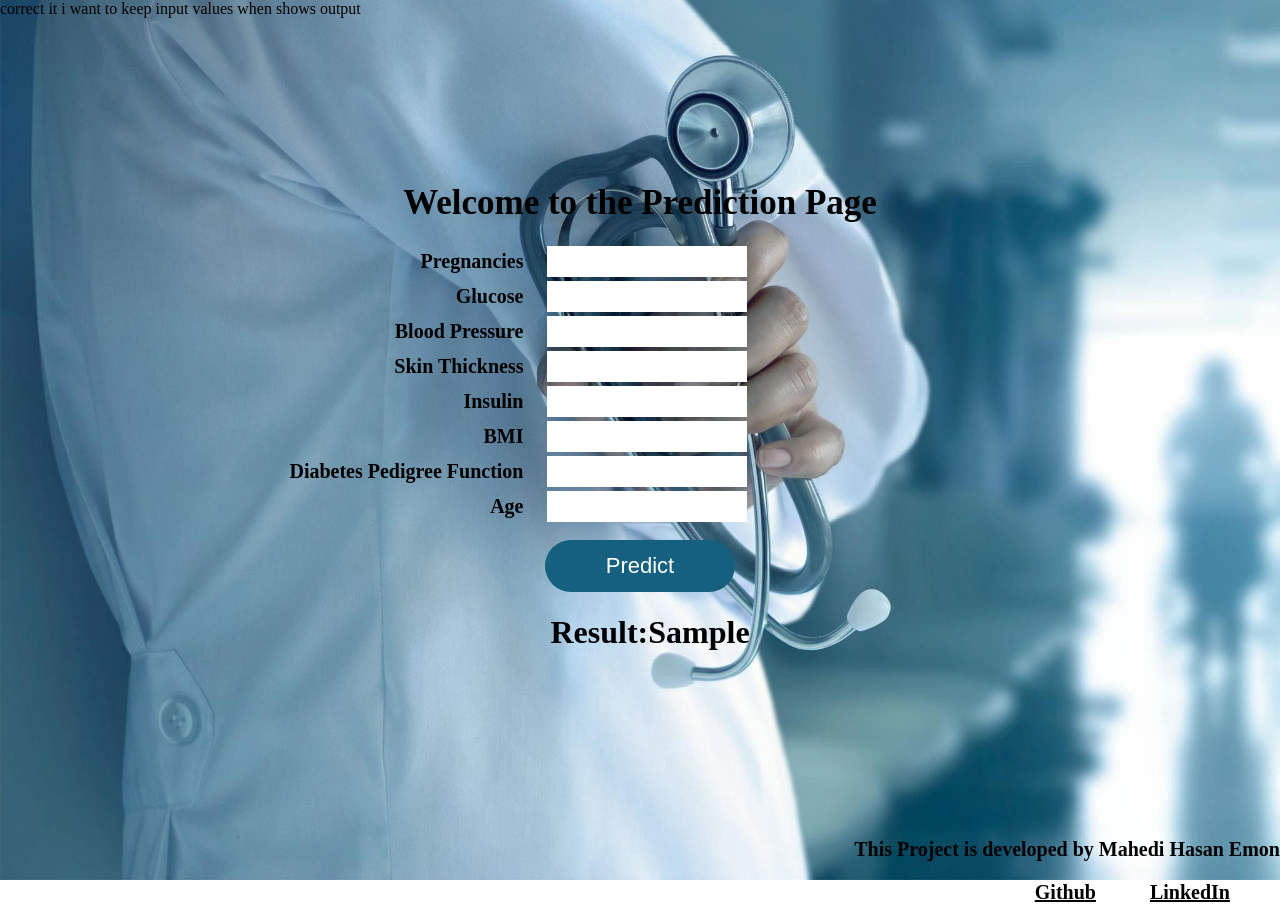
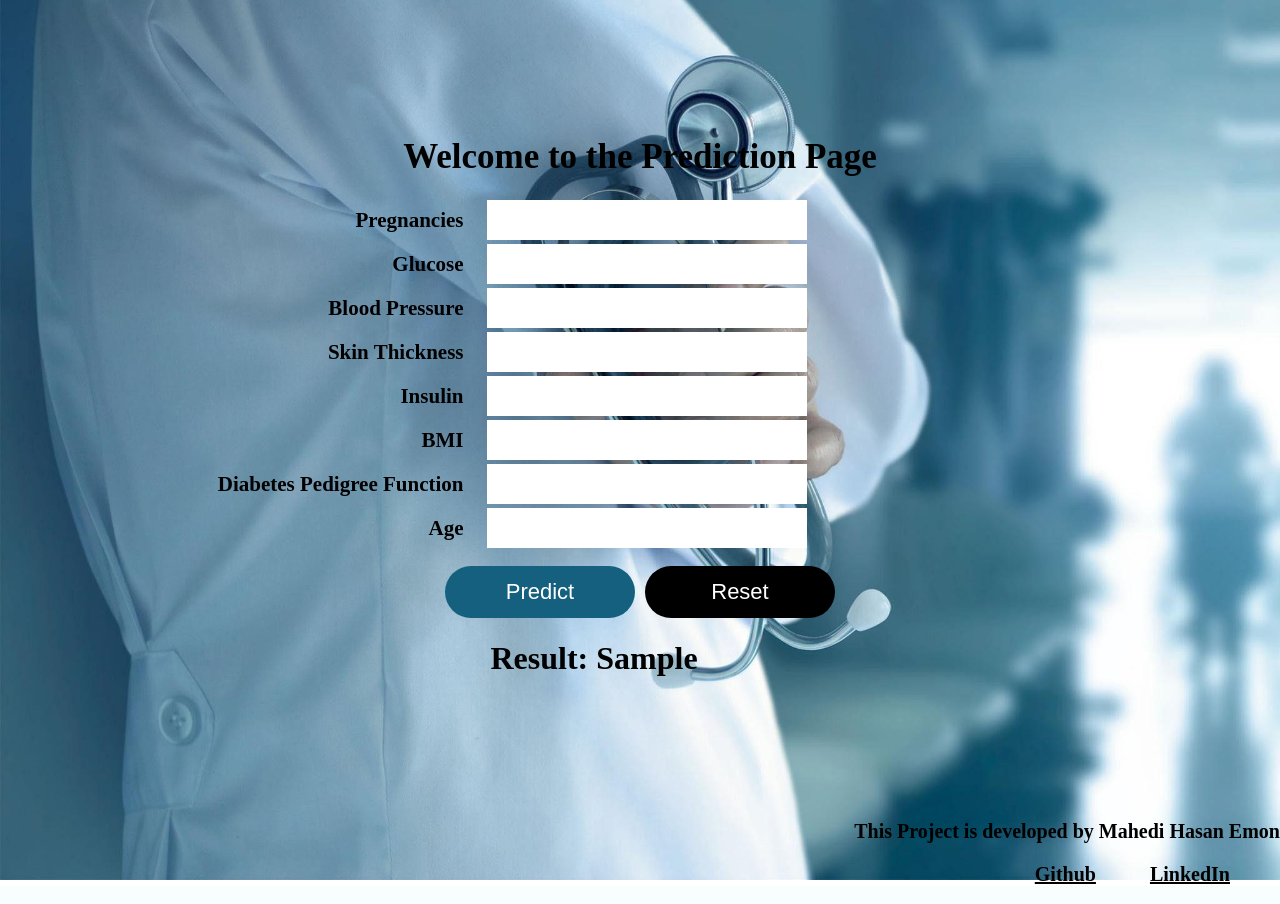
Before and after one commit to mahedi195/Diabetes-Predictionn, a Django app: template templates/predict.html in a window 1280 px wide. Run offline with Django 5.2, Linux system fonts and the light colour scheme; the template is opened without the code that fills it: most values are stand-ins (such as "Sample title", 1, 10 or a date in 2020).

Commit message:
some changes in prediction pages are done

```diff
--- a/templates/predict.html
+++ b/templates/predict.html
@@ -1,7 +1,3 @@
-correct it
-i want to keep input values when shows output
-
-
 {% load static %}
 
 <!DOCTYPE html>
@@ -46,14 +42,15 @@ i want to keep input values when shows output
             padding-right: 20px;
             width: 250px;
             font-weight: bold;
-            font-size: 20px;
+            font-size:21px;
         }
 
         input {
-            width: 200px;
-            padding: 8px;
+            width: 300px;
+            padding: 10px;
             border: none;
             outline: none;
+            font-size:17px;
         }
 
         .sub {
@@ -118,70 +115,82 @@ i want to keep input values when shows output
 
         <p class="title">Welcome to the Prediction Page</p>
 
-        <form action="result">
-            <div class="form-box">
-
-                <table>
-
-
-                    <tr>
-                        <td class="label">Pregnancies</td>
-                        <td><input type="text" name="n1"></td>
-                    </tr>
-
-                    <tr>
-                        <td class="label">Glucose</td>
-                        <td><input type="text" name="n2"></td>
-                    </tr>
-
-                    <tr>
-                        <td class="label">Blood Pressure</td>
-                        <td><input type="text" name="n3" ></td>
-                    </tr>
-
-                    <tr>
-                        <td class="label">Skin Thickness</td>
-                        <td><input type="text" name="n4"  ></td>
-                    </tr>
-
-                    <tr>
-                        <td class="label">Insulin</td>
-                        <td><input type="text" name="n5" ></td>
-                    </tr>
-
-                    <tr>
-                        <td class="label">BMI</td>
-                        <td><input type="text" name="n6" ></td>
-                    </tr>
-
-                    <tr>
-                        <td class="label">Diabetes Pedigree Function</td>
-                        <td><input type="text" name="n7"></td>
-                    </tr>
-
-                    <tr>
-                        <td class="label">Age</td>
-
-                        <td><input type="text"  name="n8" ></td>
-                    </tr>
 
 
 
 
 
+        <form action="result" method="get">
+            <div class="form-box">
+
+                <table>
+
+                    <tr>
+                        <td class="label">Pregnancies</td>
+                        <td><input type="number" name="n1" value="{{n1}}" required></td>
+                    </tr>
+
+                    <tr>
+                        <td class="label">Glucose</td>
+                        <td><input type="number" name="n2" value="{{n2}}" required></td>
+                    </tr>
+
+                    <tr>
+                        <td class="label">Blood Pressure</td>
+                        <td><input type="number" name="n3" value="{{n3}}" required></td>
+                    </tr>
+
+                    <tr>
+                        <td class="label">Skin Thickness</td>
+                        <td><input type="number" name="n4" value="{{n4}}" required></td>
+                    </tr>
+
+                    <tr>
+                        <td class="label">Insulin</td>
+                        <td><input type="number" name="n5" value="{{n5}}" required></td>
+                    </tr>
+
+                    <tr>
+                        <td class="label">BMI</td>
+                        <td><input type="number" step="any" name="n6" value="{{n6}}" required></td>
+                    </tr>
+
+                    <tr>
+                        <td class="label">Diabetes Pedigree Function</td>
+                        <td><input type="number" step="any" name="n7" value="{{n7}}" required></td>
+                    </tr>
+
+                    <tr>
+                        <td class="label">Age</td>
+                        <td><input type="number" name="n8" value="{{n8}}" required></td>
+                    </tr>
+
                 </table>
 
                 <div class="sub">
+
                     <input type="submit" value="Predict" class="submitButton">
+                    <input type="button" value="Reset" class="submitButton"
+                        style="margin-left:10px;background-color:black; color: white;" onclick="
+                        document.querySelectorAll('input[type=number]').forEach(el => el.value='');
+                          document.querySelector('.result').innerHTML='<h1>Result:</h1>';">
+
+
 
                 </div>
 
                 <div class="result">
-                    <H1>Result:{{result2}}</H1>
+                    <h1>Result: {{result2}}</h1>
                 </div>
+
             </div>
+        </form>
 
-        </form>
+
+
+
+
+
 
     </div>
 
```
Also changed, not shown: DIABETES/views.py (+26 -16 lines), DIABETES/urls.py (line endings or trailing spaces).
